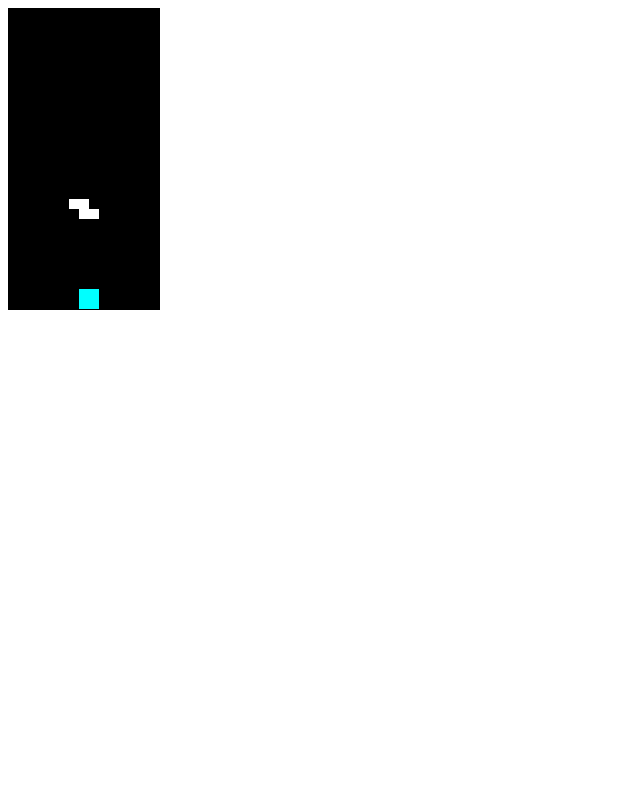
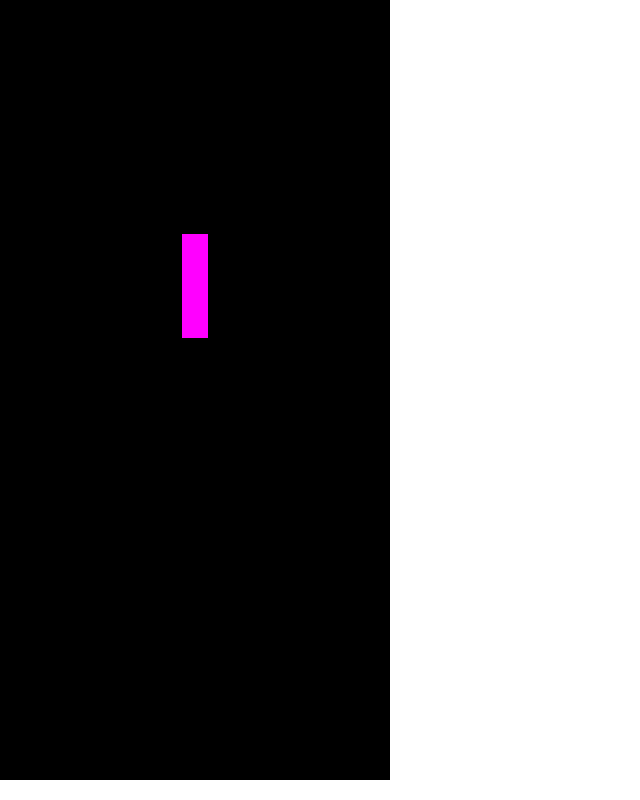
Before and after one commit to mixtura/simple-games, a plain HTML site: page tetris/index.html in a window 1280 px wide. Shown: the whole page, without its empty margins (0-640 px from the left). Drawn offline with Linux system fonts and the light colour scheme.

Commit message:
Refactoring.

```diff
--- a/tetris/index.html
+++ b/tetris/index.html
@@ -5,10 +5,20 @@
     <title>Tetris</title>
     <script src="./tetris.js"></script>
     <style type="text/css">
-      canvas { border: 1px solid black; }
+    html, body {
+      width: 100%;
+      height: 100%;
+      margin: 0px;
+      border: 0;
+      overflow: hidden; /*  Disable scrollbars */
+      display: block;  /* No floating content on sides */
+    }
     </style>
   </head>
-  <body onload="tetris('tetrisCanvas', 15, 30)">
-    <canvas id="tetrisCanvas" width="150" height="300"></canvas>
+  <body>
+    <canvas id="tetrisCanvas"></canvas>
   </body>
+  <script>
+    tetris(document.getElementById("tetrisCanvas"));
+  </script>
 </html>
--- a/tetris/tetris.js
+++ b/tetris/tetris.js
@@ -1,89 +1,203 @@
-function tetris(canvasId) {
-  let Vector = {
-    equal: function(vec1, vec2) {
-      return vec1.x == vec2.x && vec1.y == vec2.y;
-    },
+let Vector2 = (function() {
+  let Vector2 = function(x, y) {
+    this.x = x;
+    this.y = y;
+  }
 
-    create: function(x, y) {
-      return {x: x, y: y}
-    },
+  Vector2.prototype.add = function(vector) {
+    return new Vector2(this.x + vector.x, this.y + vector.y);
+  };
 
-    add: function(vector1, vector2) {
-      return {x : vector1.x + vector2.x, y: vector1.y + vector2.y}
-    },
+  Vector2.prototype.rotate = function(angle) {
+    angle = angle % 4;
 
-    rotate: function(vector, direction) {
-      if(direction < 0) {
-        return { x : -vector.y, y: vector.x };
-      }
-
-      return {x: -vector.x, y: vector.y};
+    switch(angle) {
+      case 1:
+      case -3:
+        return new Vector2(-this.x, this.y);
+      case -1:
+      case 3:
+        return new Vector2(-this.y, this.x);
+      case 2:
+      case -2:
+        return new Vector2(this.x, -this.y);
+      default:
+        return this;
     }
   };
 
-  Vector.directions = {
-    right: Vector.create(1, 0),
-    left: Vector.create(-1, 0),
-    up: Vector.create(0, -1),
-    down: Vector.create(0, 1)
+  Vector2.equal = function(vec1, vec2) {
+    return vec1.x == vec2.x && vec1.y == vec2.y;
   };
 
-  let colors = [
+  Vector2.directions = {
+    right: new Vector2(1, 0),
+    left: new Vector2(-1, 0),
+    up: new Vector2(0, -1),
+    down: new Vector2(0, 1)
+  };
+
+  return Vector2;
+})();
+
+let GameField = (function() {
+  let GameField = function() {
+    var args = Array.prototype.slice.call(arguments);
+
+    if(args.length == 1) {
+      if(!Array.isArray(args[0]) && !Array.isArray(args[0][0])) {
+        throw "In case of single argument, it needs to be 2-dimension array.";
+      }
+
+      this.data = args[0];
+      this.width = this.data[0].length;
+      this.height = this.data.length;
+
+      return this;
+    }
+
+    if(args.length == 2) {
+      this.width = args[0];
+      this.height = args[1];
+      this.data = [];
+
+      for(let y = 0; y < this.height; y++) {
+        let line = new Array(this.width);
+        this.data.push(line);
+      }
+
+      return this;
+    }
+
+    throw "Wrong arguments.";
+  }
+
+  GameField.prototype.copy = function() {
+    var newData = this.data.map(line => line.slice());
+    var newGameField = new GameField(newData);
+
+    return newGameField;
+  }
+
+  GameField.prototype.hit = function(vecs) {
+    return vecs.some(vec => vec.x < 0 || vec.y < 0 || vec.x >= this.width || vec.y >= this.height || !!this.get(vec));
+  };
+
+  GameField.prototype.set = function(vec, color) {
+    this.data[vec.y][vec.x] = color;
+  };
+
+  GameField.prototype.get = function(vec) {
+    return this.data[vec.y][vec.x];
+  };
+
+  GameField.prototype.getLine = function(index) {
+    return this.data[index];
+  };
+
+  GameField.prototype.setLine = function(index, line) {
+    this.data[index] = line.slice();
+  };
+
+  GameField.prototype.loop = function(iter) {
+    for(let y = 0; y < this.height; y++) {
+      for(let x = 0; x < this.width; x++) {
+        let cell = this.data[y][x];
+
+        iter(x, y, cell);
+      }
+    }
+  };
+
+  return GameField;
+})();
+
+let GameWorld = (function() {
+  let GameWorld = function(gameField, figure, speed) {
+    this.gameField = gameField;
+    this.figure = figure;
+    this.speed = speed;
+
+    this.oldGameField = this.gameField;
+    this.oldFigure = this.figure;
+  }
+
+  GameWorld.prototype.needRedraw = function() {
+    return this.oldGameField != this.gameField || this.oldFigure != this.figure;
+  }
+
+  GameWorld.prototype.createNew = function(gameField, figure, speed) {
+    var oldGameField = this.gameField;
+    var oldFigure = this.figure;
+
+    var gameWorld = new GameWorld(gameField, figure, speed);
+
+    gameWorld.oldGameField = oldGameField;
+    gameWorld.oldFigure = oldFigure;
+
+    return gameWorld;
+  }
+
+  return GameWorld;
+})();
+
+let Figure = (function() {
+  const colors = [
     [255, 255, 255],
     [255, 0, 255],
     [255, 255, 0],
     [0, 255, 255]
   ];
 
-  let figureTypes = [
+  const figureTypes = [
     {
       name: "S",
       data: [
-        Vector.create(-1, 0),
-        Vector.create(0, 0),
-        Vector.create(0, 1),
-        Vector.create(1, 1)
+        new Vector2(-1, 0),
+        new Vector2(0, 0),
+        new Vector2(0, 1),
+        new Vector2(1, 1)
       ]
     },
 
     {
       name: "I",
       data: [
-        Vector.create(0, -1),
-        Vector.create(0, 0),
-        Vector.create(0, 1),
-        Vector.create(0, 2)
+        new Vector2(0, -1),
+        new Vector2(0, 0),
+        new Vector2(0, 1),
+        new Vector2(0, 2)
       ]
     },
 
     {
-      disableRotate: true,
+      disableRotation: true,
       name: "O",
       data: [
-        Vector.create(0, 0),
-        Vector.create(0, 1),
-        Vector.create(1, 1),
-        Vector.create(1, 0)
+        new Vector2(0, 0),
+        new Vector2(0, 1),
+        new Vector2(1, 1),
+        new Vector2(1, 0)
       ]
     },
 
     {
       name: "Z",
       data: [
-        Vector.create(-1, 0),
-        Vector.create(0, 0),
-        Vector.create(0, -1),
-        Vector.create(1, -1)
+        new Vector2(-1, 0),
+        new Vector2(0, 0),
+        new Vector2(0, -1),
+        new Vector2(1, -1)
       ]
     },
 
     {
       name: "L",
       data: [
-        Vector.create(0, 0),
-        Vector.create(0, -1),
-        Vector.create(0, -2),
-        Vector.create(1, 0)
+        new Vector2(0, 0),
+        new Vector2(0, -1),
+        new Vector2(0, -2),
+        new Vector2(1, 0)
       ]
     }
   ];
@@ -93,131 +207,86 @@ function tetris(canvasId) {
     return arr[index];
   }
 
-  function createFigure(gameField) {
-    let rotationCount = Math.floor(Math.random() * 4);
-    let figureType = getRandEntry(figureTypes);
+  let Figure = function(position, color, data, disableRotation) {
+    this.position = position;
+    this.color = color;
+    this.data = data;
+    this.disableRotation = disableRotation;
+  }
+
+  Figure.createRandom = function(gameField) {
+    let angle = Math.floor(Math.random() * 4);
     let color = getRandEntry(colors);
+    let type = getRandEntry(figureTypes);
+    let position = new Vector2(Math.floor(gameField.width / 2), 1);
+    let data = type.data.map(vec => new Vector2(vec.x, vec.y));
+    let figure = new Figure(position, color, data, type.disableRotation);
 
-    let figure = {
-      color: color,
-      position: Vector.create(Math.floor(gameField.width / 2), 1),
-      data: figureType.data.map(vec => Vector.create(vec.x, vec.y)),
-      disableRotate: figureType.disableRotate
-    };
+    return figure.rotate(gameField, angle);
+  }
 
-    while(rotationCount--) {
-      figure = rotateFigure(gameField, figure, -1);
+  Figure.prototype.move = function(gameField, directionVec) {
+    let newPosition = this.position.add(directionVec);
+    let worldPositions = this.data.map(vec => vec.add(newPosition));
+
+    if(gameField.hit(worldPositions)) {
+      return this;
     }
 
-    return figure;
+    return new Figure(newPosition, this.color, this.data, this.disableRotation);
   }
 
-  function createGameField(width, height) {
-    let gameField = {
-      data: [],
-      width: width,
-      height: height,
-      set: function(vec, color) {
-        this.data[vec.y][vec.x] = color;
-      },
-      get: function(x, y) {
-        if (x < 0 || y < 0 || x >= width || y >= height)
-          return 1;
+  Figure.prototype.rotate = function(gameField, angle) {
+    if(this.disableRotation) {
+      return this;
+    }
 
-        return this.data[y][x];
-      },
-      getLine: function(index) {
-        return this.data[index];
-      },
-      setLine: function(index, line) {
-        this.data[index] = line;
-      },
-      loop: function(iter){
-        for(let y = 0; y < height; y++) {
-          for(let x = 0; x < width; x++) {
-            let cell = this.data[y][x];
+    let newData = this.data.map(vec => vec.rotate(angle));
+    let worldPositions = this.getWorldData();
 
-            iter(x, y, cell);
-          }
-        }
-      }
-    };
+    if(gameField.hit(worldPositions)) {
+      return this;
+    }
 
-    for(let y = 0; y < height; y++) {
-      let line = new Array(width);
-      gameField.data.push(line);
+    return new Figure(this.position, this.color, newData, this.disableRotation);
+  }
+
+  Figure.prototype.getWorldData = function() {
+    return this.data.map(vec => vec.add(this.position));
+  }
+
+  return Figure;
+})();
+
+function tetris(canvas) {
+  function landFigure(gameField, figure) {
+    gameField = gameField.copy();
+
+    for(let vec of figure.data) {
+      let worldPosition = vec.add(figure.position);
+
+      gameField.set(worldPosition, figure.color);
     }
 
     return gameField;
   }
 
-  function moveFigure(gameField, figure, directionVec) {
-    let newPosition = Vector.add(figure.position, directionVec);
-
-    if(crossBounderies(gameField, figure.data, newPosition)) {
-      return figure;
-    }
-
-    return {
-      ...figure,
-      position: newPosition,
-    }
-  }
-
-  function rotateFigure(gameField, figure, direction) {
-    if(figure.disableRotate) {
-      return figure;
-    }
-
-    let newData = figure.data.map(vec => Vector.rotate(vec, direction));
-
-    if(crossBounderies(gameField, newData, figure.position)) {
-      return figure;
-    }
-
-    return {
-      ...figure,
-      data: newData
-    }
-  }
-
-  function crossBounderies(gameField, vecs, position) {
-    for(let vec of vecs) {
-      let worldPosition = Vector.add(vec, position);
-
-      if(gameField.get(worldPosition.x, worldPosition.y)) {
-        return true;
-      }
-    }
-
-    return false;
-  }
-
-  function landFigure(gameField, figure) {
-    for(let vec of figure.data) {
-      let worldPosition = Vector.add(vec, figure.position);
-
-      gameField.set(worldPosition, figure.color);
-    }
-  }
-
   function getLinesCompletion(gameField) {
     let linesCompletion = new Array(gameField.height);
 
-    gameField.loop((x, y, cell) => {
-      linesCompletion[y] = (linesCompletion[y] || 0);
+    gameField.loop((_, lineIndex, cell) => {
+      linesCompletion[lineIndex] = (linesCompletion[lineIndex] || 0);
 
       if(cell) {
-        linesCompletion[y] = linesCompletion[y] + 1;
+        linesCompletion[lineIndex] = linesCompletion[lineIndex] + 1;
       }
     });
 
     return linesCompletion;
   }
 
-  function removeCompletedLines(gameField) {
-    let linesCompletion = getLinesCompletion(gameField);
-    let newGameField = createGameField(gameField.width, gameField.height);
+  function removeCompletedLines(linesCompletion, gameField) {
+    let newGameField = new GameField(gameField.width, gameField.height);
     let copyIndex = gameField.height - 1;
 
     for(let lineIndex = linesCompletion.length - 1; lineIndex >= 0; lineIndex--) {
@@ -285,87 +354,96 @@ function tetris(canvasId) {
   }
 
   function update(world, input, animationManager) {
-    let ticksSinceLastFigureFall = world.ticksSinceLastFigureFall;
-    let currentFigure = world.currentFigure;
+    let currentFigure = world.figure;
     let gameField = world.gameField;
 
     input.processInput({
-      ArrowLeft: () => currentFigure = moveFigure(gameField, currentFigure, Vector.directions.left),
-      ArrowRight: () => currentFigure = moveFigure(gameField, currentFigure, Vector.directions.right),
-      ArrowDown: () => currentFigure = moveFigure(gameField, currentFigure, Vector.directions.down),
-      Enter: () => currentFigure = rotateFigure(gameField, currentFigure, -1)
+      ArrowLeft: () => currentFigure = currentFigure.move(gameField, Vector2.directions.left),
+      ArrowRight: () => currentFigure = currentFigure.move(gameField, Vector2.directions.right),
+      ArrowDown: () => currentFigure = currentFigure.move(gameField, Vector2.directions.down),
+      Enter: () => currentFigure = currentFigure.rotate(gameField, -1)
     }, {abortKeys: ["Enter", "ArrowLeft", "ArrowRight"]});
 
     animationManager.animate("figureFall", world.speed,
       () => {
         let oldPosition = currentFigure.position;
 
-        currentFigure = moveFigure(gameField, currentFigure, Vector.directions.down);
+        currentFigure = currentFigure.move(gameField, Vector2.directions.down);
 
-        if(Vector.equal(oldPosition, currentFigure.position)) {
-          // do we need to create new instance of gameField here?
-          landFigure(gameField, currentFigure);
-          currentFigure = createFigure(gameField);
+        if(Vector2.equal(oldPosition, currentFigure.position)) {
+          let worldData = currentFigure.getWorldData();
+
+          if(gameField.hit(worldData)) {
+            console.log("game over");
+            return;
+          }
+
+          gameField = landFigure(gameField, currentFigure);
+          currentFigure = Figure.createRandom(gameField);
         }
       });
 
-    gameField = removeCompletedLines(gameField);
+    let linesCompletion = getLinesCompletion(gameField);
 
-    return {
-      ...world,
-      ticksSinceLastFigureFall: ticksSinceLastFigureFall,
-      currentFigure: currentFigure,
-      gameField: gameField,
+    if(linesCompletion.some(completion => completion == gameField.width)) {
+      gameField = removeCompletedLines(linesCompletion, gameField);
     }
-  }
 
-  function createRenderCtx(canvasId) {
-    let canvas = document.getElementById(canvasId);
-    let ctx = canvas.getContext('2d');
-
-    return ctx;
+    return world.createNew(gameField, currentFigure, world.speed);
   }
 
   function render(world, ctx) {
+    ctx.canvas.width = window.innerWidth;
+    ctx.canvas.height = window.innerHeight;
+    let multiplayer = 0;
+
+    if(ctx.canvas.height / ctx.canvas.width < 2) {
+      multiplayer = Math.floor(ctx.canvas.height / 30);
+    } else {
+      multiplayer = Math.floor(ctx.canvas.width / 15);
+    }
+
     let gameField = world.gameField;
-    let figure = world.currentFigure;
+    let figure = world.figure;
 
     function fillCell(x, y, color) {
       if(!color)
         return;
 
       ctx.fillStyle = `rgb(${color[0]}, ${color[1]}, ${color[2]})`;
-      ctx.fillRect(x * 10, y * 10, 10, 10);
+      ctx.fillRect(x * multiplayer, y * multiplayer, multiplayer, multiplayer);
     }
 
     ctx.fillStyle = 'rgb(0,0,0)';
-    ctx.fillRect(0, 0, 10 * world.gameField.width, 10 * world.gameField.height);
+    ctx.fillRect(0, 0, multiplayer * world.gameField.width, multiplayer * world.gameField.height);
 
     gameField.loop(fillCell);
 
     figure.data.forEach(vec => {
-      let worldPosition = Vector.add(vec, figure.position);
+      let worldPosition = vec.add(figure.position);
       fillCell(worldPosition.x, worldPosition.y, figure.color);
     });
   }
 
-  function createWorld(speed, width, height) {
-    let gameField = createGameField(width, height);
+  function createWorld() {
+    let gameField = new GameField(15, 30);
+    let figure = Figure.createRandom(gameField);
 
-    return {
-      currentFigure: createFigure(gameField),
-      gameField: gameField,
-      speed: speed
-    }
+    return new GameWorld(gameField, figure, 1);
   }
 
-  let renderCtx = createRenderCtx(canvasId);
+  let renderCtx = canvas.getContext('2d');
   let animationManager = createAnimationManager();
   let input = createInput(animationManager, 25);
-  let world = createWorld(5, 15, 30);
+  let world = createWorld();
 
   setInterval(function() {
     world = update(world, input, animationManager);
-    render(world, renderCtx);
   }, 5);
+
+  setInterval(function() {
+    if(world.needRedraw()) {
+      render(world, renderCtx);
+    }
+  }, 1);
 }
```
